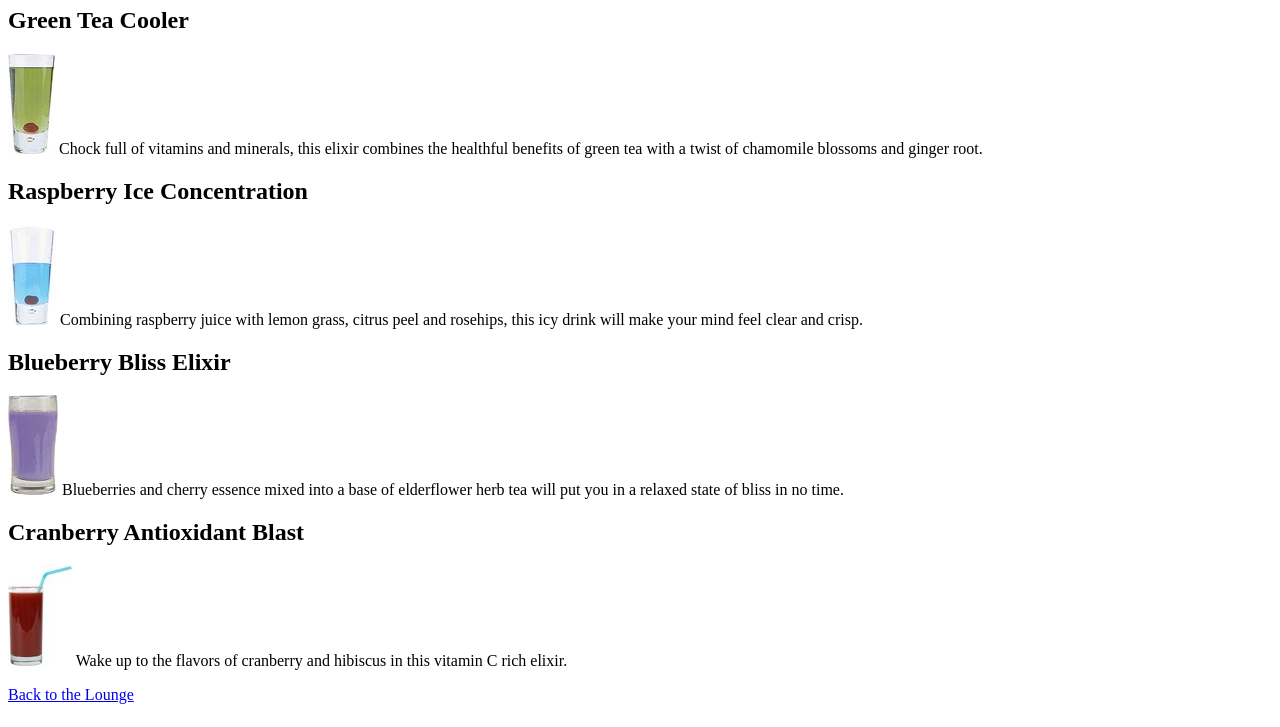
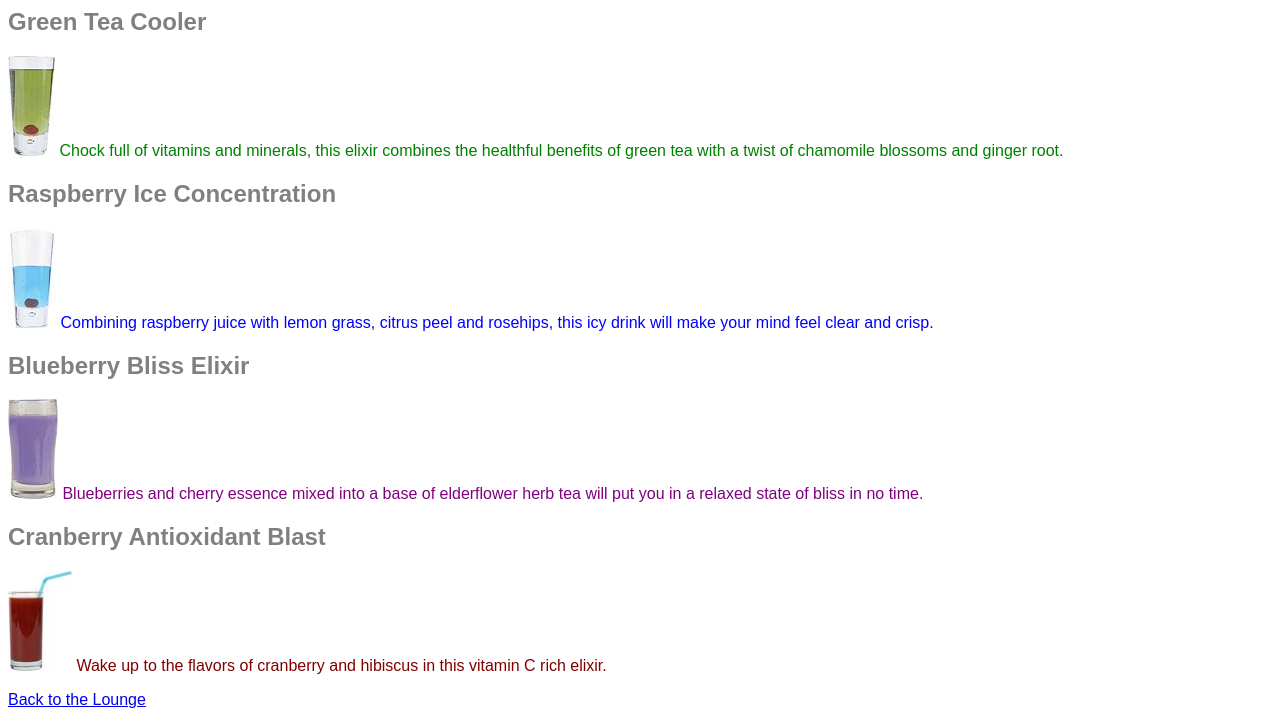
Before and after one commit to LugeKit/hf_frontend, a plain HTML site: page hf/chapter7/beverages/elixir.html in a window 1280 px wide. Shown: the part 73-800 px from the top of the page. Drawn offline with Linux system fonts and the light colour scheme.

Commit message:
feat: chapter7

```diff
--- a/hf/chapter7/beverages/elixir.html
+++ b/hf/chapter7/beverages/elixir.html
@@ -1,28 +1,31 @@
 <!doctype html>
 <html>
+
 <head>
     <meta charset="utf-8">
+    <link rel="stylesheet" href="../lounge.css">
     <title>Head First Lounge Elixirs</title>
 </head>
+
 <body>
     <h1>Our Elixirs</h1>
 
     <h2>Green Tea Cooler</h2>
-    <p>
+    <p class="greentea">
         <img src="../images/green.jpg" alt="Green Tea Cooler">
         Chock full of vitamins and minerals, this elixir
         combines the healthful benefits of green tea with
         a twist of chamomile blossoms and ginger root.
     </p>
     <h2>Raspberry Ice Concentration</h2>
-    <p>
+    <p class="raspberry">
         <img src="../images/lightblue.jpg" alt="Raspberry Ice Concentration">
         Combining raspberry juice with lemon grass,
         citrus peel and rosehips, this icy drink
         will make your mind feel clear and crisp.
     </p>
     <h2>Blueberry Bliss Elixir</h2>
-    <p>
+    <p class="blueberry">
         <img src="../images/blue.jpg" alt="Blueberry Bliss Elixir">
         Blueberries and cherry essence mixed into a base
         of elderflower herb tea will put you in a relaxed
@@ -38,4 +41,5 @@
         <a href="../lounge.html">Back to the Lounge</a>
     </p>
 </body>
+
 </html>
--- a/hf/chapter7/lounge.css
+++ b/hf/chapter7/lounge.css
@@ -17,3 +17,11 @@ p {
 p.greentea {
 	color: green;
 }
+
+p.raspberry {
+    color: blue;
+}
+
+p.blueberry {
+    color: purple;
+}
```
Also changed, not shown: hf/chapter7/about/directions.html (+9 -5 lines), hf/chapter7/lounge.html (+5 -1 lines). Lines whose indentation alone changed are shown as unchanged.
